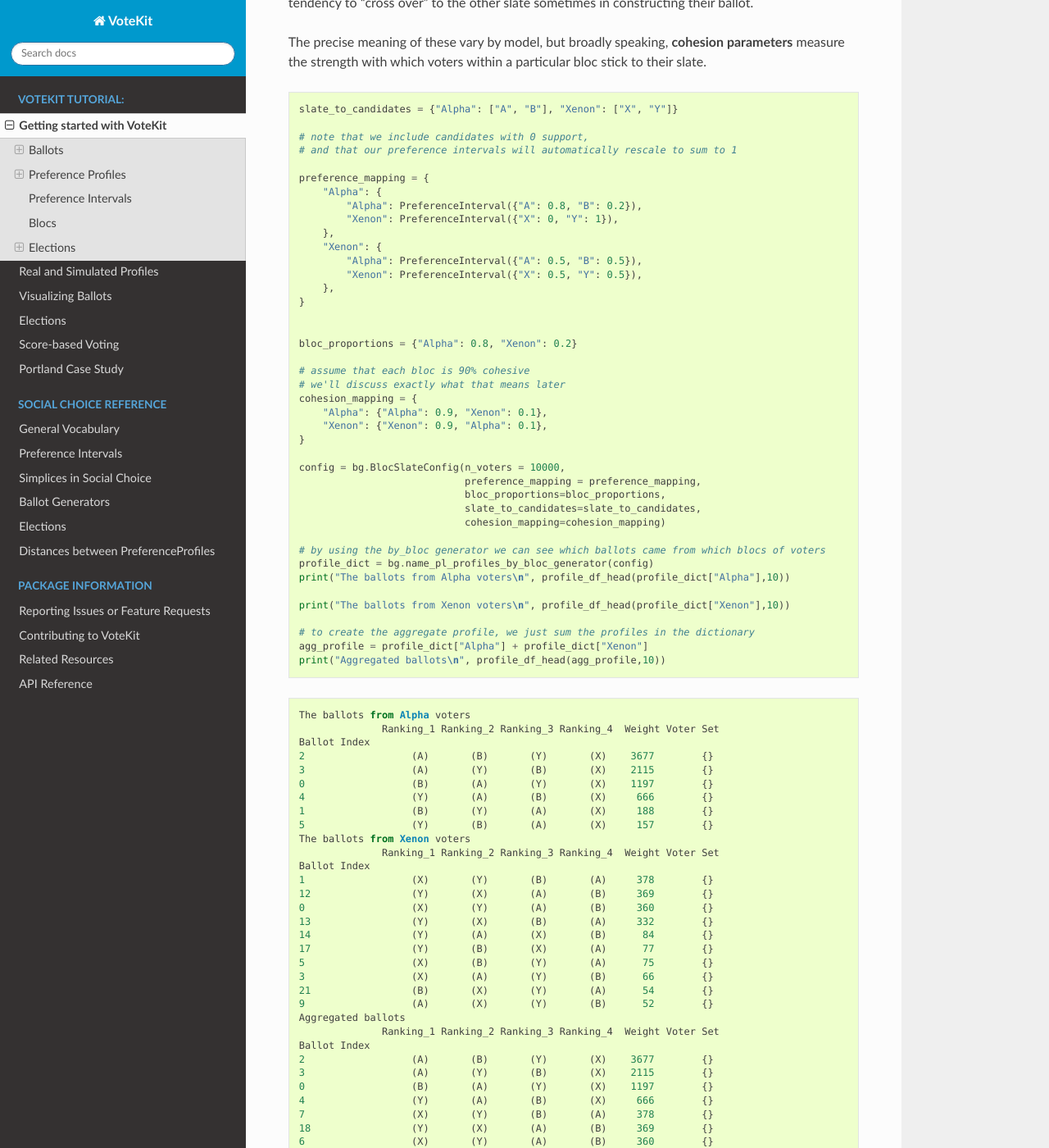
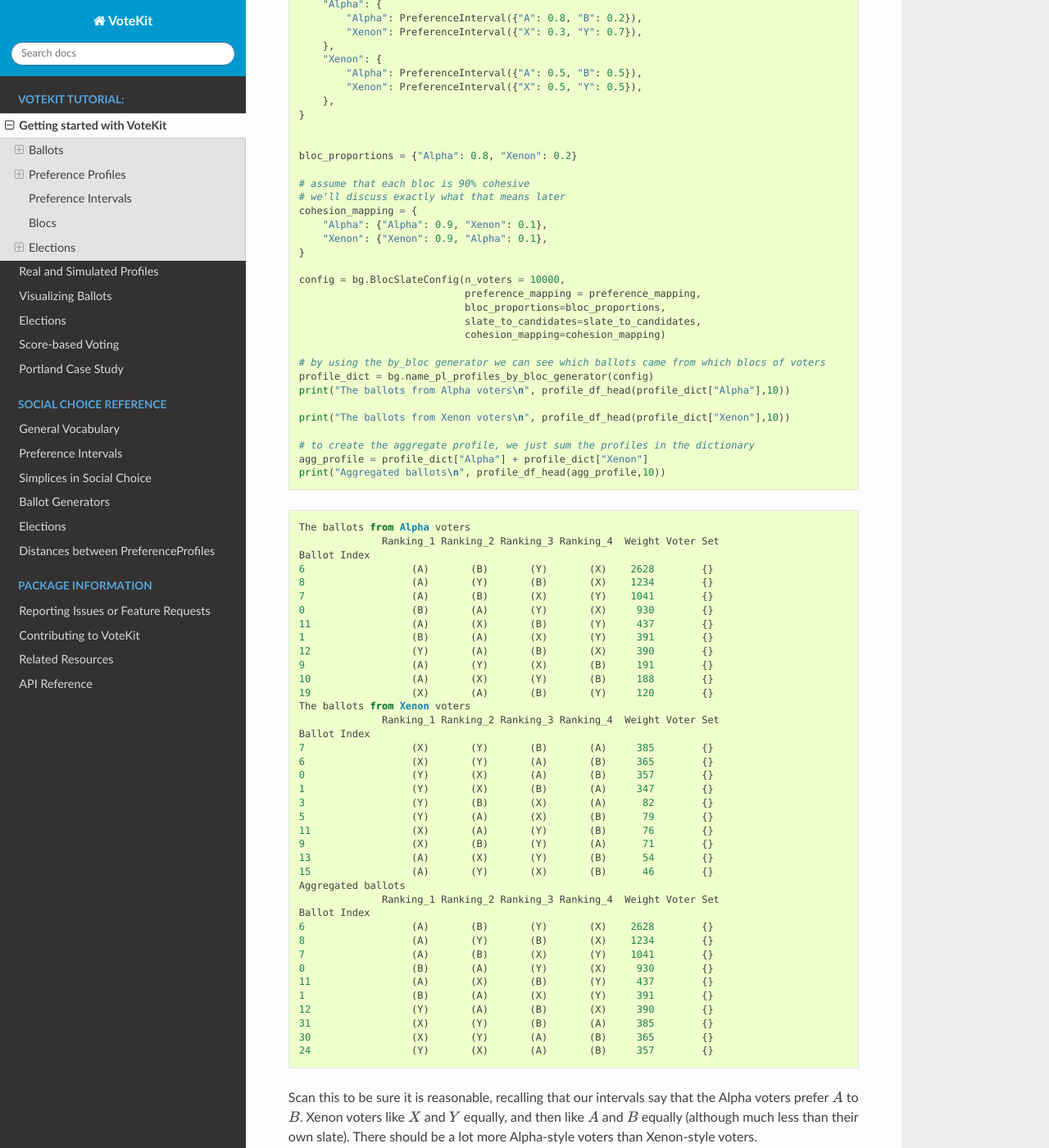
Before and after one commit to mggg/VoteKit, a Sphinx documentation site: the page built from docs/user/tutorial/1_intro.rst, in a window 1280 px wide and 1400 px high, scrolled down 10987 px. Shown: the whole window at 82% size. Built offline with Sphinx 7.4.7 and the Read the Docs theme 3.1.0, drawn with Linux system fonts in a browser that asks for light colours; some of the changed text lies outside the part shown.

Commit message:
update tutorial

```diff
--- a/docs/user/tutorial/1_intro.rst
+++ b/docs/user/tutorial/1_intro.rst
@@ -96,9 +96,9 @@
 .. parsed-literal::
 
     A ballot with overvotes: RankBallot
-    1.) A, D, (tie)
+    1.) D, A, (tie)
     2.) B,
-    3.) F, E, B, C, (tie)
+    3.) B, E, C, F, (tie)
     Weight: 1.0
 
 
@@ -273,7 +273,7 @@
     RankProfile
     Maximum ranking length: 3
     Candidates: ('A', 'B', 'C')
-    Candidates who received votes: ('B', 'A', 'C')
+    Candidates who received votes: ('B', 'C', 'A')
     Total number of Ballot objects: 3
     Total weight of Ballot objects: 8.0
 
@@ -644,26 +648,11 @@
 Later, the ballot generator models will pull from these preferences to
 create a ballot for each voter.
 
-It should be remarked that there is a difference, at least to VoteKit,
-between the intervals
-
-::
-
-   {"A": 0.7, "B": 0.3, "C": 0}
-
-and
-
-::
-
-   {"A": 0.7, "B": 0.3}
-
-While both say there is no preference for candidate C, if the latter
-interval is fed into VoteKit, C will never appear on a generated ballot.
-If we feed it the former interval, C will appear at the bottom of the
-ballot.
+We require that all candidates have non-zero support.
 
 .. figure:: ../../_static/assets/preference_interval.png
    :alt: png
+
 
 
 One of the generative models is called the **slate-Plackett-Luce
@@ -712,12 +701,12 @@
 
                  Ranking_1 Ranking_2 Ranking_3  Weight Voter Set
     Ballot Index
-    0                  (A)       (B)       (C)   606.0        {}
-    1                  (A)       (C)       (B)   201.0        {}
-    3                  (B)       (A)       (C)   137.0        {}
-    5                  (C)       (A)       (B)    39.0        {}
+    1                  (A)       (B)       (C)   619.0        {}
+    0                  (A)       (C)       (B)   175.0        {}
+    3                  (B)       (A)       (C)   140.0        {}
+    5                  (C)       (A)       (B)    48.0        {}
     2                  (B)       (C)       (A)    11.0        {}
-    4                  (C)       (B)       (A)     6.0        {}
+    4                  (C)       (B)       (A)     7.0        {}
 
 
 Re-run the above block several times to see that the elections will come
@@ -761,7 +750,7 @@
     preference_mapping = {
         "Alpha": {
             "Alpha": PreferenceInterval({"A": 0.8, "B": 0.2}),
-            "Xenon": PreferenceInterval({"X": 0, "Y": 1}),
+            "Xenon": PreferenceInterval({"X": 0.3, "Y": 0.7}),
         },
         "Xenon": {
             "Alpha": PreferenceInterval({"A": 0.5, "B": 0.5}),
@@ -801,46 +790,49 @@
     The ballots from Alpha voters
                   Ranking_1 Ranking_2 Ranking_3 Ranking_4  Weight Voter Set
     Ballot Index
-    2                  (A)       (B)       (Y)       (X)    3677        {}
-    3                  (A)       (Y)       (B)       (X)    2115        {}
-    0                  (B)       (A)       (Y)       (X)    1197        {}
-    4                  (Y)       (A)       (B)       (X)     666        {}
-    1                  (B)       (Y)       (A)       (X)     188        {}
-    5                  (Y)       (B)       (A)       (X)     157        {}
+    6                  (A)       (B)       (Y)       (X)    2628        {}
+    8                  (A)       (Y)       (B)       (X)    1234        {}
+    7                  (A)       (B)       (X)       (Y)    1041        {}
+    0                  (B)       (A)       (Y)       (X)     930        {}
+    11                 (A)       (X)       (B)       (Y)     437        {}
+    1                  (B)       (A)       (X)       (Y)     391        {}
+    12                 (Y)       (A)       (B)       (X)     390        {}
+    9                  (A)       (Y)       (X)       (B)     191        {}
+    10                 (A)       (X)       (Y)       (B)     188        {}
+    19                 (X)       (A)       (B)       (Y)     120        {}
     The ballots from Xenon voters
                   Ranking_1 Ranking_2 Ranking_3 Ranking_4  Weight Voter Set
     Ballot Index
-    1                  (X)       (Y)       (B)       (A)     378        {}
-    12                 (Y)       (X)       (A)       (B)     369        {}
-    0                  (X)       (Y)       (A)       (B)     360        {}
-    13                 (Y)       (X)       (B)       (A)     332        {}
-    14                 (Y)       (A)       (X)       (B)      84        {}
-    17                 (Y)       (B)       (X)       (A)      77        {}
-    5                  (X)       (B)       (Y)       (A)      75        {}
-    3                  (X)       (A)       (Y)       (B)      66        {}
-    21                 (B)       (X)       (Y)       (A)      54        {}
-    9                  (A)       (X)       (Y)       (B)      52        {}
+    7                  (X)       (Y)       (B)       (A)     385        {}
+    6                  (X)       (Y)       (A)       (B)     365        {}
+    0                  (Y)       (X)       (A)       (B)     357        {}
+    1                  (Y)       (X)       (B)       (A)     347        {}
+    3                  (Y)       (B)       (X)       (A)      82        {}
+    5                  (Y)       (A)       (X)       (B)      79        {}
+    11                 (X)       (A)       (Y)       (B)      76        {}
+    9                  (X)       (B)       (Y)       (A)      71        {}
+    13                 (A)       (X)       (Y)       (B)      54        {}
+    15                 (A)       (Y)       (X)       (B)      46        {}
     Aggregated ballots
                   Ranking_1 Ranking_2 Ranking_3 Ranking_4  Weight Voter Set
     Ballot Index
-    2                  (A)       (B)       (Y)       (X)    3677        {}
-    3                  (A)       (Y)       (B)       (X)    2115        {}
-    0                  (B)       (A)       (Y)       (X)    1197        {}
-    4                  (Y)       (A)       (B)       (X)     666        {}
-    7                  (X)       (Y)       (B)       (A)     378        {}
-    18                 (Y)       (X)       (A)       (B)     369        {}
-    6                  (X)       (Y)       (A)       (B)     360        {}
-    19                 (Y)       (X)       (B)       (A)     332        {}
-    1                  (B)       (Y)       (A)       (X)     188        {}
-    5                  (Y)       (B)       (A)       (X)     157        {}
+    6                  (A)       (B)       (Y)       (X)    2628        {}
+    8                  (A)       (Y)       (B)       (X)    1234        {}
+    7                  (A)       (B)       (X)       (Y)    1041        {}
+    0                  (B)       (A)       (Y)       (X)     930        {}
+    11                 (A)       (X)       (B)       (Y)     437        {}
+    1                  (B)       (A)       (X)       (Y)     391        {}
+    12                 (Y)       (A)       (B)       (X)     390        {}
+    31                 (X)       (Y)       (B)       (A)     385        {}
+    30                 (X)       (Y)       (A)       (B)     365        {}
+    24                 (Y)       (X)       (A)       (B)     357        {}
 
 
 Scan this to be sure it is reasonable, recalling that our intervals say
-that the Alpha voters prefer :math:`A` to :math:`B`, while :math:`X` has
-no support in that bloc. Xenon voters like :math:`X` and :math:`Y`
-equally, and then like :math:`A` and :math:`B` equally (although much
-less than their own slate). There should be a lot more Alpha-style
-voters than Xenon-style voters.
+that the Alpha voters prefer :math:`A` to :math:`B`. Xenon voters like
+:math:`X` and :math:`Y` equally, and then like :math:`A` and :math:`B`
+equally (although much less than their own slate). There should be a lot
+more Alpha-style voters than Xenon-style voters.
 
 Elections
 ---------
@@ -922,13 +914,13 @@
 If you have finished this section and are looking to extend your
 understanding, try the following prompts:
 
-- Write your own profile with four candidates named Trump, Rubio, Cruz,
-  and Kasich, a preference interval of your choice, and with the bloc
-  name set to “Repubs2016”. Generate 1000 ballots. Are they distributed
-  how they should be given your preference interval?
-- Create a preference profile where candidates :math:`B,C` should be
-  elected under a 2-seat plurality election. Run the election and
-  confirm!
-- Generate ballots for two voter blocs W and POC, and three slates,
-  Republican, Democrat, and Independent. This is to show you that the
-  blocs and slates can be changed independently of each other.
+-  Write your own profile with four candidates named Trump, Rubio, Cruz,
+   and Kasich, a preference interval of your choice, and with the bloc
+   name set to “Repubs2016”. Generate 1000 ballots. Are they distributed
+   how they should be given your preference interval?
+-  Create a preference profile where candidates :math:`B,C` should be
+   elected under a 2-seat plurality election. Run the election and
+   confirm!
+-  Generate ballots for two voter blocs W and POC, and three slates,
+   Republican, Democrat, and Independent. This is to show you that the
+   blocs and slates can be changed independently of each other.
```
Also changed, not shown: other parts of docs/user/tutorial/1_intro.rst (+13 -9 lines), docs/user/tutorial/2_real_and_simulated_profiles.rst (+74 -47 lines), 2 other files.
